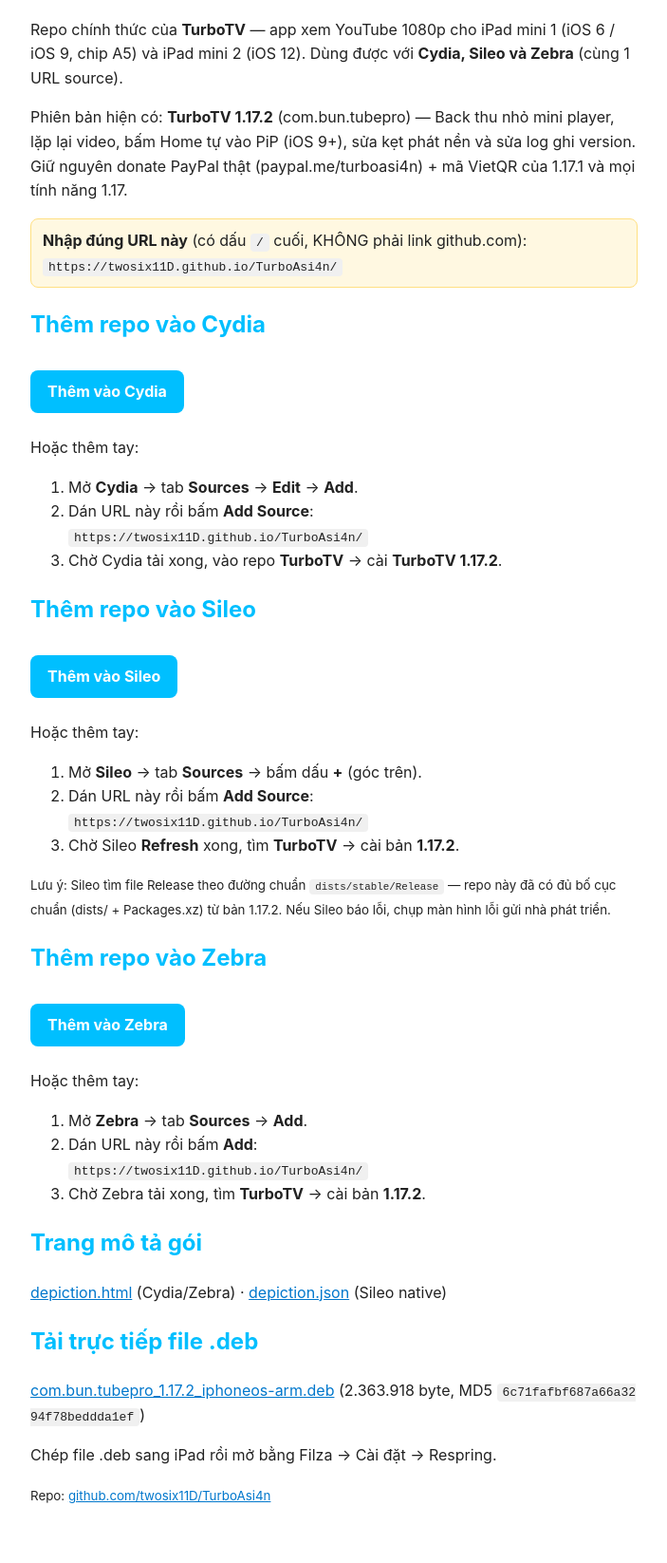
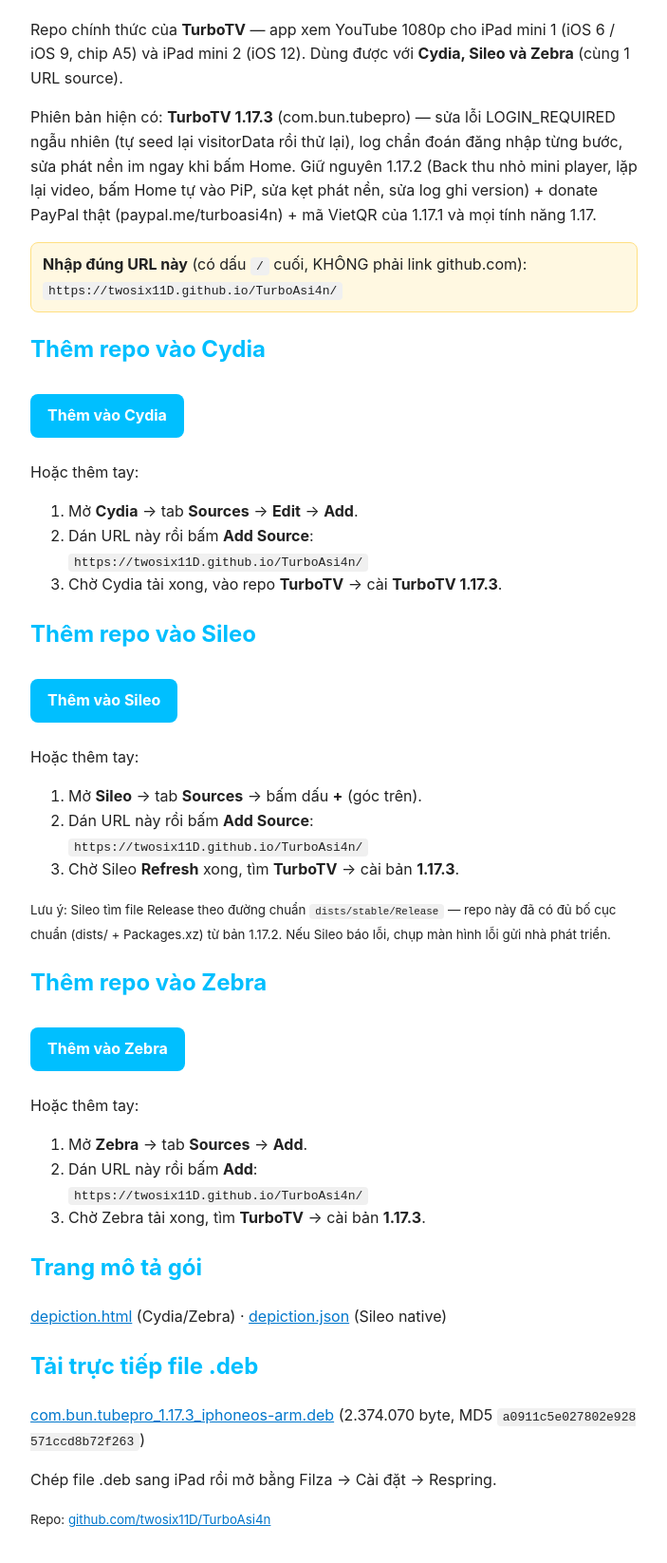
Before and after one commit to twosix11D/TurboAsi4n-old, a plain HTML site: page index.html in a window 1280 px wide. Shown: the part 94-1740 px from the top of the page at 95% size, without its empty margins (288-991 px from the left). Drawn offline with Linux system fonts and the light colour scheme.

Commit message:
Update repo metadata for 1.17.3

```diff
--- a/index.html
+++ b/index.html
@@ -14,7 +14,7 @@ h1{color:#00BFFF} h2{color:#00BFFF} a{color:#0077cc} code{background:#f0f0f0;pad
 <body>
 <h1>TurboTV — Repo</h1>
 <p>Repo chính thức của <b>TurboTV</b> — app xem YouTube 1080p cho iPad mini 1 (iOS 6 / iOS 9, chip A5) và iPad mini 2 (iOS 12). Dùng được với <b>Cydia, Sileo và Zebra</b> (cùng 1 URL source).</p>
-<p>Phiên bản hiện có: <b>TurboTV 1.17.2</b> (com.bun.tubepro) — Back thu nhỏ mini player, lặp lại video, bấm Home tự vào PiP (iOS 9+), sửa kẹt phát nền và sửa log ghi version. Giữ nguyên donate PayPal thật (paypal.me/turboasi4n) + mã VietQR của 1.17.1 và mọi tính năng 1.17.</p>
+<p>Phiên bản hiện có: <b>TurboTV 1.17.3</b> (com.bun.tubepro) — sửa lỗi LOGIN_REQUIRED ngẫu nhiên (tự seed lại visitorData rồi thử lại), log chẩn đoán đăng nhập từng bước, sửa phát nền im ngay khi bấm Home. Giữ nguyên 1.17.2 (Back thu nhỏ mini player, lặp lại video, bấm Home tự vào PiP, sửa kẹt phát nền, sửa log ghi version) + donate PayPal thật (paypal.me/turboasi4n) + mã VietQR của 1.17.1 và mọi tính năng 1.17.</p>
 
 <div class="warn"><b>Nhập đúng URL này</b> (có dấu <code>/</code> cuối, KHÔNG phải link github.com):<br><code>https://twosix11D.github.io/TurboAsi4n/</code></div>
 
@@ -25,7 +25,7 @@ h1{color:#00BFFF} h2{color:#00BFFF} a{color:#0077cc} code{background:#f0f0f0;pad
 <li>Mở <b>Cydia</b> → tab <b>Sources</b> → <b>Edit</b> → <b>Add</b>.</li>
 <li>Dán URL này rồi bấm <b>Add Source</b>:
 <br><code>https://twosix11D.github.io/TurboAsi4n/</code></li>
-<li>Chờ Cydia tải xong, vào repo <b>TurboTV</b> → cài <b>TurboTV 1.17.2</b>.</li>
+<li>Chờ Cydia tải xong, vào repo <b>TurboTV</b> → cài <b>TurboTV 1.17.3</b>.</li>
 </ol>
 
 <h2>Thêm repo vào Sileo</h2>
@@ -35,7 +35,7 @@ h1{color:#00BFFF} h2{color:#00BFFF} a{color:#0077cc} code{background:#f0f0f0;pad
 <li>Mở <b>Sileo</b> → tab <b>Sources</b> → bấm dấu <b>+</b> (góc trên).</li>
 <li>Dán URL này rồi bấm <b>Add Source</b>:
 <br><code>https://twosix11D.github.io/TurboAsi4n/</code></li>
-<li>Chờ Sileo <b>Refresh</b> xong, tìm <b>TurboTV</b> → cài bản <b>1.17.2</b>.</li>
+<li>Chờ Sileo <b>Refresh</b> xong, tìm <b>TurboTV</b> → cài bản <b>1.17.3</b>.</li>
 </ol>
 <p><small>Lưu ý: Sileo tìm file Release theo đường chuẩn <code>dists/stable/Release</code> — repo này đã có đủ bố cục chuẩn (dists/ + Packages.xz) từ bản 1.17.2. Nếu Sileo báo lỗi, chụp màn hình lỗi gửi nhà phát triển.</small></p>
 
@@ -46,14 +46,14 @@ h1{color:#00BFFF} h2{color:#00BFFF} a{color:#0077cc} code{background:#f0f0f0;pad
 <li>Mở <b>Zebra</b> → tab <b>Sources</b> → <b>Add</b>.</li>
 <li>Dán URL này rồi bấm <b>Add</b>:
 <br><code>https://twosix11D.github.io/TurboAsi4n/</code></li>
-<li>Chờ Zebra tải xong, tìm <b>TurboTV</b> → cài bản <b>1.17.2</b>.</li>
+<li>Chờ Zebra tải xong, tìm <b>TurboTV</b> → cài bản <b>1.17.3</b>.</li>
 </ol>
 
 <h2>Trang mô tả gói</h2>
 <p><a href="depiction.html">depiction.html</a> (Cydia/Zebra) · <a href="depiction.json">depiction.json</a> (Sileo native)</p>
 
 <h2>Tải trực tiếp file .deb</h2>
-<p><a href="debs/com.bun.tubepro_1.17.2_iphoneos-arm.deb">com.bun.tubepro_1.17.2_iphoneos-arm.deb</a> (2.363.918 byte, MD5 <code>6c71fafbf687a66a3294f78beddda1ef</code>)</p>
+<p><a href="debs/com.bun.tubepro_1.17.3_iphoneos-arm.deb">com.bun.tubepro_1.17.3_iphoneos-arm.deb</a> (2.374.070 byte, MD5 <code>a0911c5e027802e928571ccd8b72f263</code>)</p>
 <p>Chép file .deb sang iPad rồi mở bằng Filza → Cài đặt → Respring.</p>
 
 <p><small>Repo: <a href="https://github.com/twosix11D/TurboAsi4n">github.com/twosix11D/TurboAsi4n</a></small></p>
```
Also changed, not shown: depiction.html (+11 -3 lines), depiction.json (+1 -1 lines), 6 other files.
